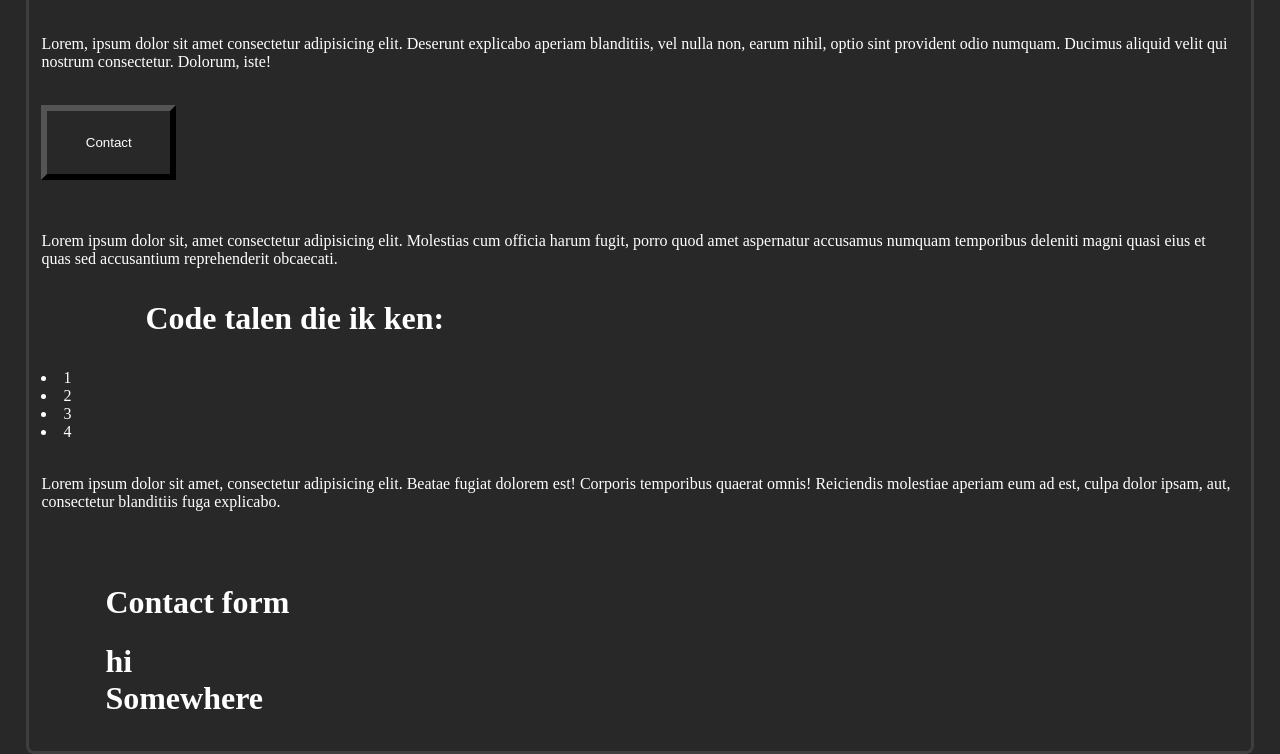
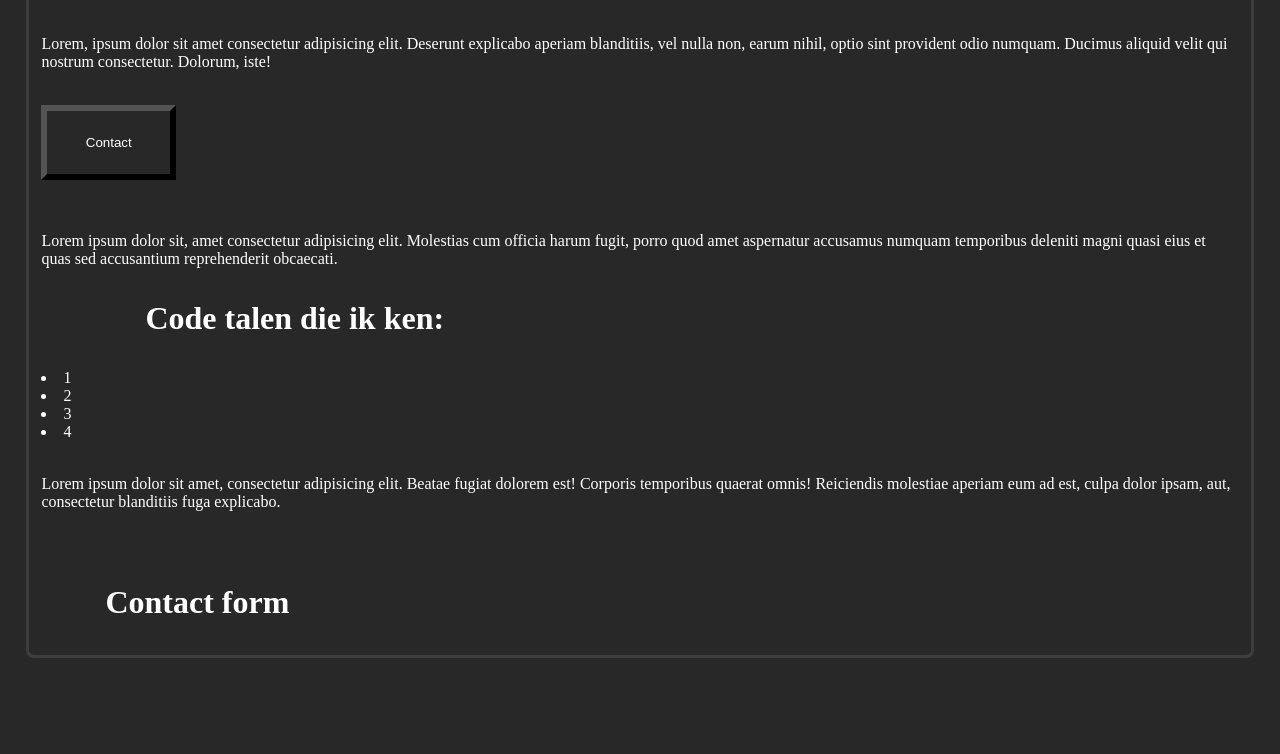
Before and after one commit to NoahE2005/TCR-Project2, a plain HTML site: page Noah/noah-1.html in a window 1280 px wide. Shown: the part 283-1037 px from the top of the page. After the commit the page ends 941 px from the top, so only its background shows below. Drawn offline with Linux system fonts and the light colour scheme.

Commit message:
Update noah-1.html

```diff
--- a/Noah/noah-1.html
+++ b/Noah/noah-1.html
@@ -89,13 +89,6 @@
         <form>
 
         </form>
-        <div class="main">
-            <div class = "border">
-                <div class = "inner-cutout">
-                    <h1 class="knockout">hi <br> Somewhere</h1>
-                </div>
-            </div>
-        </div>
 
 
     </div>
```
